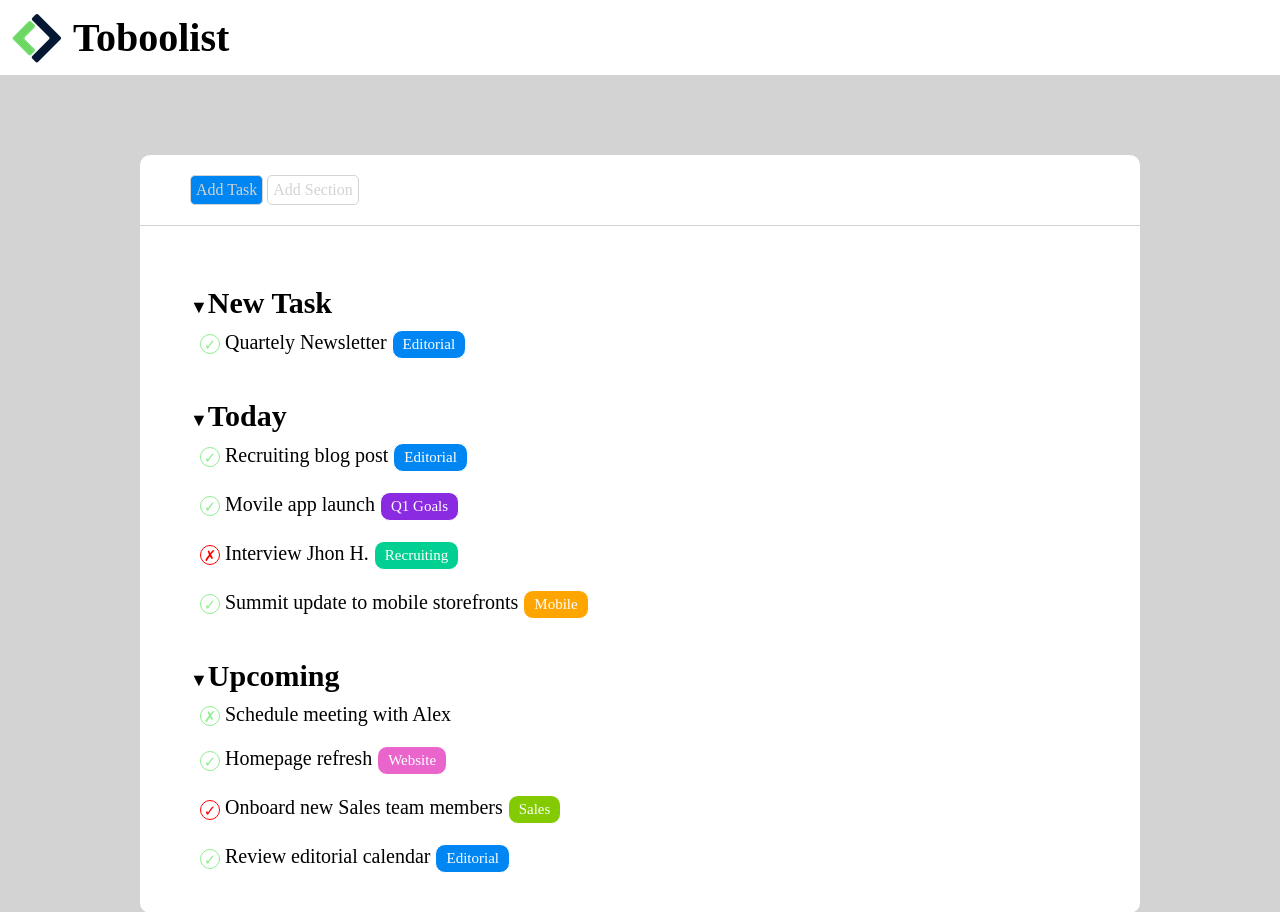
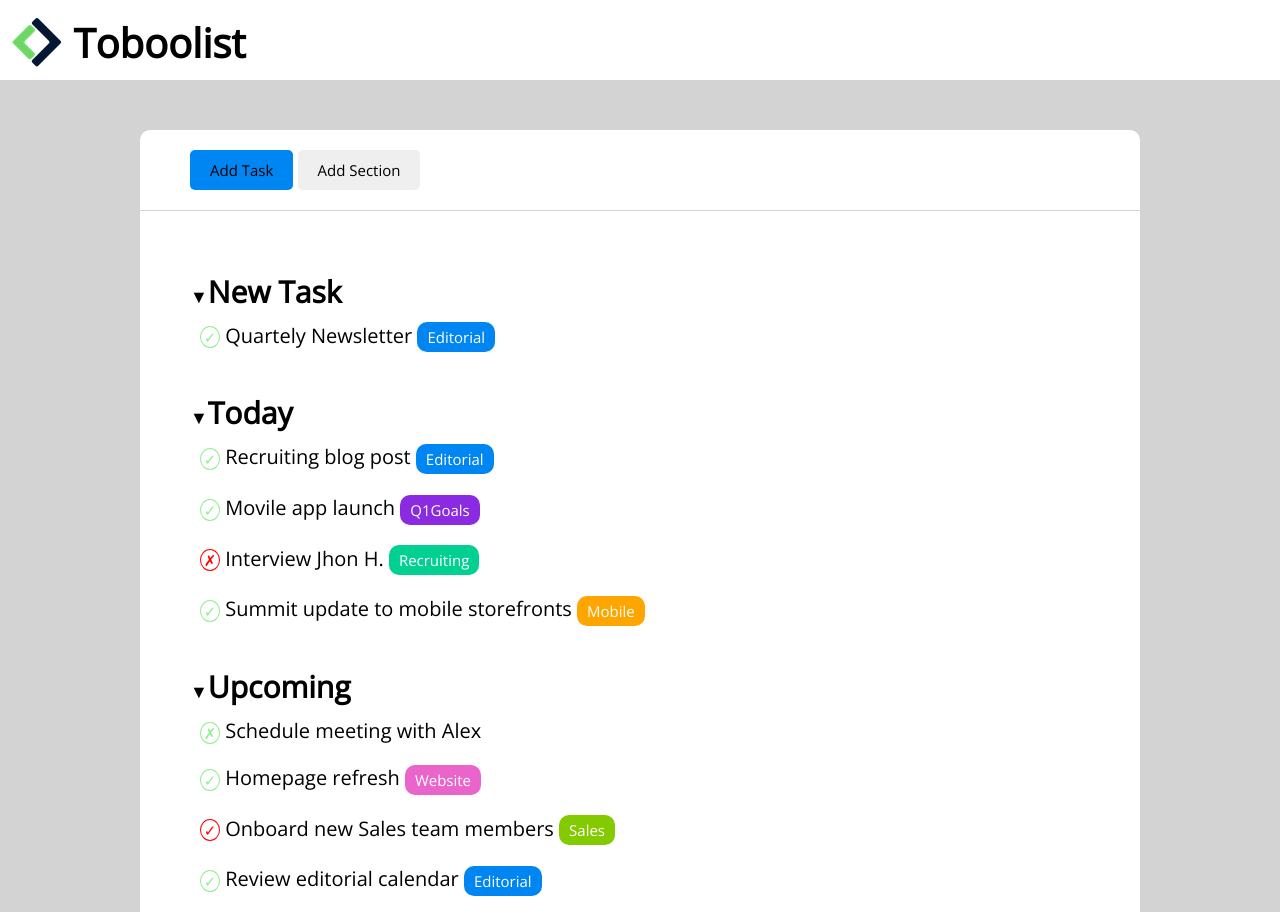
Before and after one commit to iLBigga/html-css-toboolist, a plain HTML site: page index.html in a window 1280 px wide. Shown: the top 912 px of the page. Drawn offline with nearby package versions, Linux system fonts and the light colour scheme.

Commit message:
aggiornamenti

```diff
--- a/css/style.css
+++ b/css/style.css
@@ -3,6 +3,7 @@
     box-sizing: border-box;
     margin: 0;
     padding: 0;
+    font-family: 'Open Sans', sans-serif;
 }
 
 body {
@@ -30,12 +31,14 @@ body {
 } */
 
 /* Regole main */
+.content{
+    padding: 50px;
+}
 .container {
     margin: 0 auto;
     max-width: 1000px;
     background-color: white;
     border-radius: 10px;
-    margin-top: 80px;
 }
 
 /* Regole button */
@@ -49,7 +52,14 @@ body {
     display: inline-block;
     border: 1px solid lightgray;
     border-radius: 5px;
-    padding: 5px;
+    padding: 0px 20px;
+    line-height: 40px;
+    border: none;
+    font-size: 15px;
+}
+
+.bkg-color{
+    background-color:  rgb(0, 134, 243);
 }
 
 
@@ -64,7 +74,7 @@ h2::before{
     font-size: 18px;
 }
 
-h2{
+.list-item {
     margin-top: 30px;
 }
 
@@ -77,8 +87,8 @@ li{
 /* check e cross */
 .circle{
     display: inline-block;
+    border: 1px solid currentColor;
     border-radius: 50%;
-    height: 20px;
     width: 20px;
     font-size: 15px;
     line-height: 20px;
@@ -86,13 +96,11 @@ li{
     vertical-align: middle;
 }
 
-.red{
-    border: 1px solid red;
+.cross{
     color: red;
 }
 
 .check{
-    border: 1px solid lightgreen;
     color: lightgreen;
 }
 
@@ -100,11 +108,11 @@ li{
 /* Regole classi lista */
 .class{
     display: inline-block;
-    border: 1px solid white;
     border-radius: 10px;
     font-size: 15px;
     color: white;
     padding: 5px 10px;
+    vertical-align: middle;
 }
 
 
--- a/index.html
+++ b/index.html
@@ -6,20 +6,26 @@
     <meta http-equiv="X-UA-Compatible" content="IE=edge">
     <meta name="viewport" content="width=device-width, initial-scale=1.0">
     <link rel="stylesheet" href="/css/style.css">
+    <link rel="preconnect" href="https://fonts.googleapis.com">
+    <link rel="preconnect" href="https://fonts.gstatic.com" crossorigin>
+    <link href="https://fonts.googleapis.com/css2?family=Open+Sans:wght@300&display=swap" rel="stylesheet">
     <title>Toboolist</title>
 </head>
 
 <body>
+    <!-- logo e titolo -->
     <header class="main-header">
         <img class="logo" src="/img/logo-copia.png" alt="Logo Toboolist">
         <h1 class="main-title">Toboolist</h1>
     </header>
-    <main>
+    <!-- Button -->
+    <main class="content">
         <div class="container">
             <div class=" container-button">
-                <span class="button editorial">Add Task</span>
-                <span class="button">Add Section</span>
+                <button class="button bkg-color">Add Task</button>
+                <button class="button">Add Section</button>
             </div>
+            <!-- Lista task -->
             <div class="container-main-list">
                 <section class="list-item">
                     <h2>New Task</h2>
@@ -27,28 +33,23 @@
                         <li><span class="circle check">&check;</span> Quartely Newsletter <span class="class editorial">Editorial</span></li>
                     </ul>
                 </section>
+
                 <section class="list-item">
                     <h2>Today</h2>
                     <ul class="test">
-                        <li><span class="circle check">&check;</span> Recruiting blog post <span
-                                class="class editorial">Editorial</span></li>
-                        <li><span class="circle check">&check;</span> Movile app launch <span class="class q1-goals">Q1
-                                Goals</span></li>
-                        <li><span class="circle red">&cross;</span> Interview Jhon H. <span
-                                class="class recruiting">Recruiting</span></li>
-                        <li><span class="circle check">&check;</span> Summit update to mobile storefronts <span
-                                class="class mobile">Mobile</span></li>
+                        <li><span class="circle check">&check;</span> Recruiting blog post <span class="class editorial">Editorial</span></li>
+                        <li><span class="circle check">&check;</span> Movile app launch <span class="class q1-goals">Q1Goals</span></li>
+                        <li><span class="circle cross">&cross;</span> Interview Jhon H. <span class="class recruiting">Recruiting</span></li>
+                        <li><span class="circle check">&check;</span> Summit update to mobile storefronts <span class="class mobile">Mobile</span></li>
                 </section>
+
                 <section class="list-item">
                     <h2>Upcoming</h2>
                     <ul class="test">
                         <li><span class="circle check">&cross;</span> Schedule meeting with Alex</li>
-                        <li><span class="circle check">&check;</span> Homepage refresh <span
-                                class="class website">Website</span></li>
-                        <li><span class="circle red">&check;</span> Onboard new Sales team members <span
-                                class="class sales">Sales</span></li>
-                        <li><span class="circle check">&check;</span> Review editorial calendar <span
-                                class="class editorial">Editorial</span></li>
+                        <li><span class="circle check">&check;</span> Homepage refresh <span class="class website">Website</span></li>
+                        <li><span class="circle cross">&check;</span> Onboard new Sales team members <span class="class sales">Sales</span></li>
+                        <li><span class="circle check">&check;</span> Review editorial calendar <span class="class editorial">Editorial</span></li>
                 </section>
             </div>
         </div>
```
